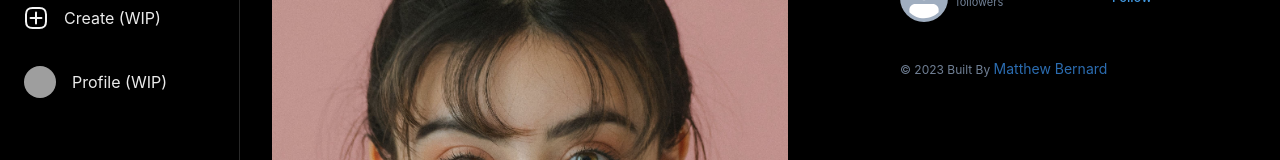
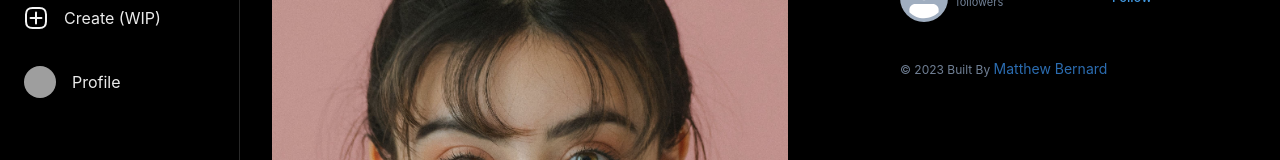
Before and after one commit to mibernard/social-media-app, a React (Vite) app: page / in a window 1280 px wide. Shown: the part 284-444 px from the top of the page. Built offline with nearby package versions, Linux system fonts and the light colour scheme; grey boxes are pictures that could not be loaded.

Commit message:
remove (WIP) from profile

```diff
--- a/src/components/Sidebar/Sidebar.jsx
+++ b/src/components/Sidebar/Sidebar.jsx
@@ -32,7 +32,7 @@ const Sidebar = () => {
     },
     {
       icon: <Avatar size={'sm'} name='Matthew Bernard' src='/profilepic.png' />,
-      text: 'Profile (WIP)',
+      text: 'Profile',
       link: '/matthewbernard',
     },
   ];
```
